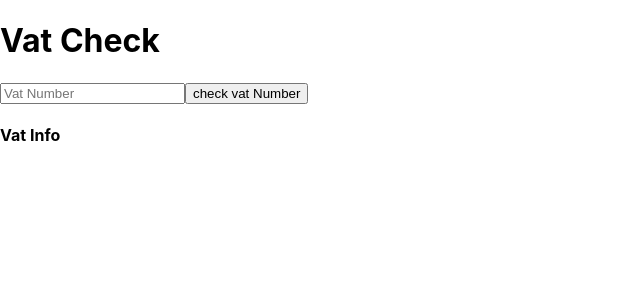
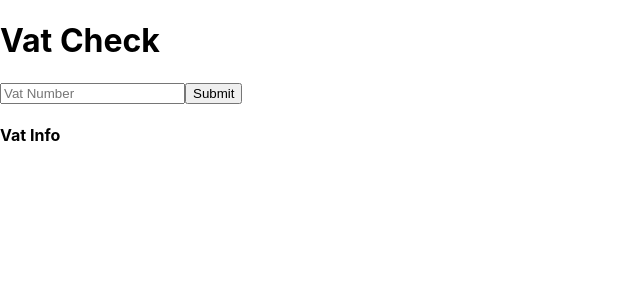
Before and after one commit to elemson/VAT-number-checker-with-react-redux-hooks, a React (Create React App) app: page / in a window 1280 px wide. Shown: the top 300 px of the page, without its empty margins (0-640 px from the left). Built offline with nearby package versions, Linux system fonts and the light colour scheme.

Commit message:
seperated concerns and moved codes from App component to a newly creaated Form component

```diff
--- a/src/App.js
+++ b/src/App.js
@@ -1,64 +1,16 @@
-import React, { useState, useEffect } from 'react';
-import {useSelector, useDispatch } from "react-redux";
+import React from 'react';
 
-//actions
-import {fetchVatInfoAction } from "./actions/fetchVatInfo.Action"
+import Form from "./Components/Form.component";
+
 
 
 function App() {
 
-//set vatNumber
-let [vatNumber, setVatNumber] = useState("");
-
-const vatCheckSelector = useSelector((state) => state);
-const dispatch = useDispatch();
-const getVatInfoAction = (value) => dispatch(fetchVatInfoAction(value));
-
-const getVatInfo = (e) => {
-  e.preventDefault();
-
-vatNumber === "" ?   console.log("no Vat Number to search") : getVatInfoAction(vatNumber); console.log(vatCheckSelector.vatInfo);
-
-}
-
-const {Address } = vatCheckSelector.vatInfo;
-console.log({Address})
-let details = "";
- vatCheckSelector ? details = <div className="Details">
-   <h4>Vat Info</h4>
-   <p>{Address}</p>
-   </div> : details = <p>You need to type a vat Number</p>;
-
 
   return (
-    <React.Fragment>
-
-    <div className="App">
-        <header>
-
-          <h1>Vat Check</h1>
-        </header>
-
-      <main>
-        <form onSubmit= {getVatInfo}>
-          <div className="control">
-            <input type="text" name="" placeholder="Vat Number" onChange= {e => setVatNumber(e.target.value) }>
-
-            </input>
-            <input type="submit" value="check vat Number"></input>
-          </div>
-
-        </form>
-
-        {details}
-
-
-      </main>
-      </div>
-
-</React.Fragment>
+  <Form />
   )
-}
+  }
 
 
 
--- /dev/null
+++ b/src/Components/Form.component.jsx
@@ -0,0 +1,67 @@
+
+import React, { useState, useEffect } from 'react';
+import {useSelector, useDispatch } from "react-redux";
+
+//actions
+import {fetchVatInfoAction } from "../Redux/Actions/FetchVatInfo.Action"
+
+
+
+function Form() {
+
+    //set vatNumber
+    let [vatNumber, setVatNumber] = useState("");
+
+    const vatCheckSelector = useSelector(state => state);
+    const dispatch = useDispatch();
+    const getVatInfoAction = (vatNumber) => dispatch(fetchVatInfoAction(vatNumber));
+
+    const getVatInfo = (e) => {
+      e.preventDefault();
+
+     vatNumber === "" ?   console.log("no Vat Number to search") : getVatInfoAction(vatNumber);
+    console.log(vatCheckSelector.vatInfo.vatInfo.Address);
+
+    }
+
+    let details = "";
+     vatCheckSelector ? details = <div className="Details">
+       <h4>Vat Info</h4>
+    {vatCheckSelector.vatInfo.vatInfo.Address}
+       </div> : details = <p>You need to type a vat Number</p>;
+
+
+      return (
+        <React.Fragment>
+
+        <div className="App">
+            <header>
+
+              <h1>Vat Check</h1>
+            </header>
+
+          <main>
+            <form onSubmit= {getVatInfo}>
+              <div className="control">
+                <input type="text" name="" placeholder="Vat Number" onChange= {e => setVatNumber(e.target.value) }>
+
+                </input>
+                <input type="submit" ></input>
+              </div>
+
+            </form>
+
+    <p>{details}</p>
+
+
+
+          </main>
+          </div>
+
+    </React.Fragment>
+      )
+      }
+
+
+
+    export default Form;
--- a/src/actions/fetchVatInfo.Action.js
+++ b/src/Redux/Actions/FetchVatInfo.Action.js
@@ -1,7 +1,7 @@
 
 export const fetchVatInfoAction = (value)=> {
 
-    return (dispatch) => {
+    return dispatch => {
         fetch(`httpS://vat.erply.com/numbers?vatNumber=${value}`)
         .then(res => { return res.json()
 
--- /dev/null
+++ b/src/Redux/Reducers/Root.reducer.js
@@ -0,0 +1,10 @@
+import { combineReducers } from "redux";
+import { vatInfo } from "./VatCheck.reducer"
+
+//combine reducers
+const Reducers = combineReducers({
+    vatInfo
+})
+
+
+export default Reducers;
--- a/src/reducers/vatCheck.Reducer.js
+++ b/src/Redux/Reducers/VatCheck.reducer.js
@@ -1,12 +1,12 @@
 
 vatInfo: {
+
 }
 
 //destructure payload from action
-export const vatInfo = (state = vatInfo, {type, payload}) => {
+export const vatInfo = (state = {vatInfo:[]}, {type, payload}) => {
 
    switch(type){
-
     case 'FETCH_VAT_INFO':
         return {
             ...state, vatInfo: payload
--- a/src/reducers/root.Reducer.js
+++ /dev/null
@@ -1,11 +0,0 @@
-import { combineReducers } from "redux";
-import { vatInfo } from "./vatCheck.Reducer"
-
-//combine reducers
-const reducers = combineReducers({
-    vatInfo
-
-})
-
-
-export default reducers;
--- a/src/store.js
+++ b/src/store.js
@@ -1,6 +1,6 @@
-import thunk from "redux-thunk";
-import { applyMiddleware, createStore } from "redux";
-import reducers, { } from './reducers/root.Reducer'
+import thunk from "redux-thunk"; // allows to write action creators that returns a function instead of an action
+import { applyMiddleware, createStore } from "redux"; //.......redux
+import reducers, { } from './Redux/Reducers/Root.reducer'; //........add the reducers
 
 //reducers
 
```
Also changed, not shown: src/Components/Button.component.jsx (added), src/Redux/Actions/FetchVatInfo.Types.js (added).
